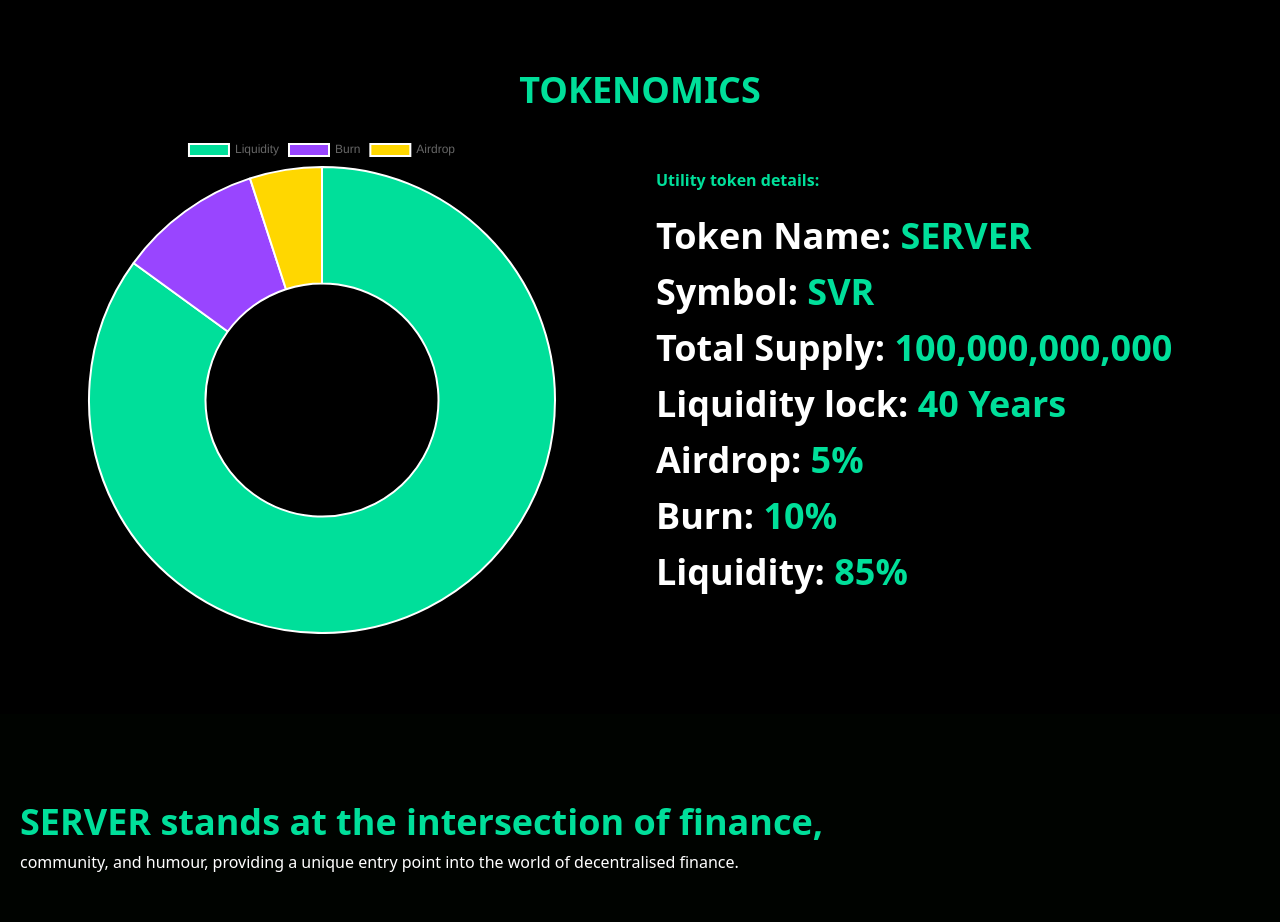
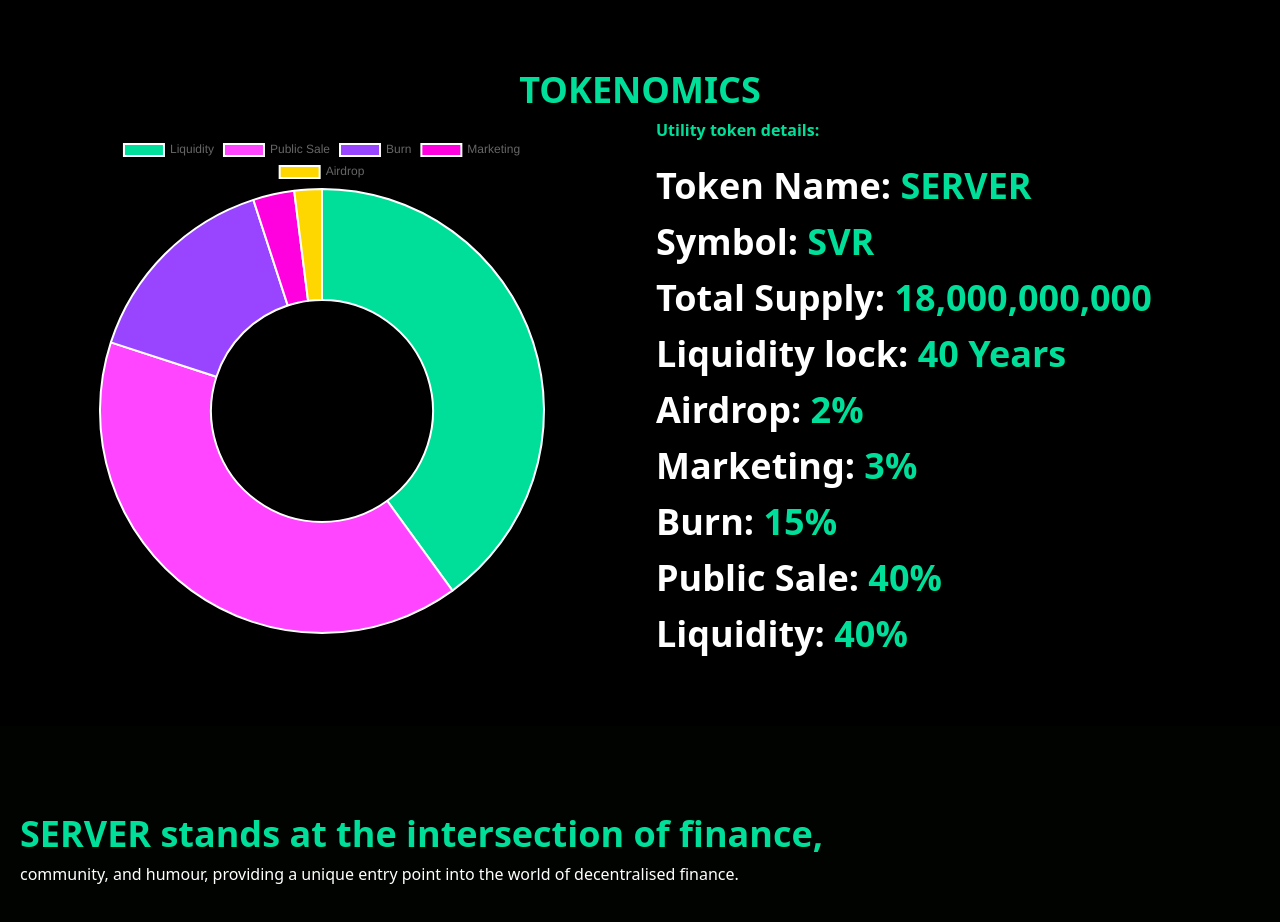
Before and after one commit to CDCODE02/server, a React (Create React App) app: page / in a window 1280 px wide. Shown: the part 2360-3282 px from the top of the page. Built offline with nearby package versions, Linux system fonts and the light colour scheme; what tailwindcss-gradients would draw is missing.

Commit message:
PUSHED corrention of  tokenomics

```diff
--- a/package.json
+++ b/package.json
@@ -11,6 +11,7 @@
     "react-chartjs-2": "^5.2.0",
     "react-dom": "^18.0.0",
     "react-icons": "^4.3.1",
+    "react-router-dom": "^6.21.1",
     "react-scripts": "5.0.1",
     "react-typed": "^1.2.0",
     "tailwindcss-gradients": "^3.0.0",
--- a/src/components/Tokenomice.jsx
+++ b/src/components/Tokenomice.jsx
@@ -8,11 +8,17 @@ import "chart.js/auto";
 const Tokenomice = () => {
   // Sample data for the pie chart
   const data = {
-    labels: ["Liquidity", "Burn", "Airdrop"],
+    labels: ["Liquidity", "Public Sale", "Burn", "Marketing", "Airdrop"],
     datasets: [
       {
-        data: [85, 10, 5],
-        backgroundColor: ["#00df9a", "#9945FF", "#FFD700"], // Adjust colors as needed
+        data: [40, 40, 15, 3, 2],
+        backgroundColor: [
+          "#00df9a",
+          "#FF45FF",
+          "#9945FF",
+          "#FF00DF",
+          "#FFD700",
+        ], // Adjust colors as needed
       },
     ],
   };
@@ -38,20 +44,25 @@ const Tokenomice = () => {
             Symbol: <span className="text-[#00df9a]">SVR</span>
           </h1>
           <h1 className="md:text-4xl sm:text-3xl text-2xl font-bold py-2">
-            Total Supply:{" "}
-            <span className="text-[#00df9a]">100,000,000,000</span>
+            Total Supply: <span className="text-[#00df9a]">18,000,000,000</span>
           </h1>
           <h1 className="md:text-4xl sm:text-3xl text-2xl font-bold py-2">
             Liquidity lock: <span className="text-[#00df9a]">40 Years</span>
           </h1>
           <h1 className="md:text-4xl sm:text-3xl text-2xl font-bold py-2">
-            Airdrop: <span className="text-[#00df9a]">5%</span>
+            Airdrop: <span className="text-[#00df9a]">2%</span>
           </h1>
           <h1 className="md:text-4xl sm:text-3xl text-2xl font-bold py-2">
-            Burn: <span className="text-[#00df9a]">10%</span>
+            Marketing: <span className="text-[#00df9a]">3%</span>
           </h1>
           <h1 className="md:text-4xl sm:text-3xl text-2xl font-bold py-2">
-            Liquidity: <span className="text-[#00df9a]">85%</span>
+            Burn: <span className="text-[#00df9a]">15%</span>
+          </h1>
+          <h1 className="md:text-4xl sm:text-3xl text-2xl font-bold py-2">
+            Public Sale: <span className="text-[#00df9a]">40%</span>
+          </h1>
+          <h1 className="md:text-4xl sm:text-3xl text-2xl font-bold py-2">
+            Liquidity: <span className="text-[#00df9a]">40%</span>
           </h1>
         </div>
       </div>
```
Also changed, not shown: 2 other files (tests, documents, lock files or other folders).
